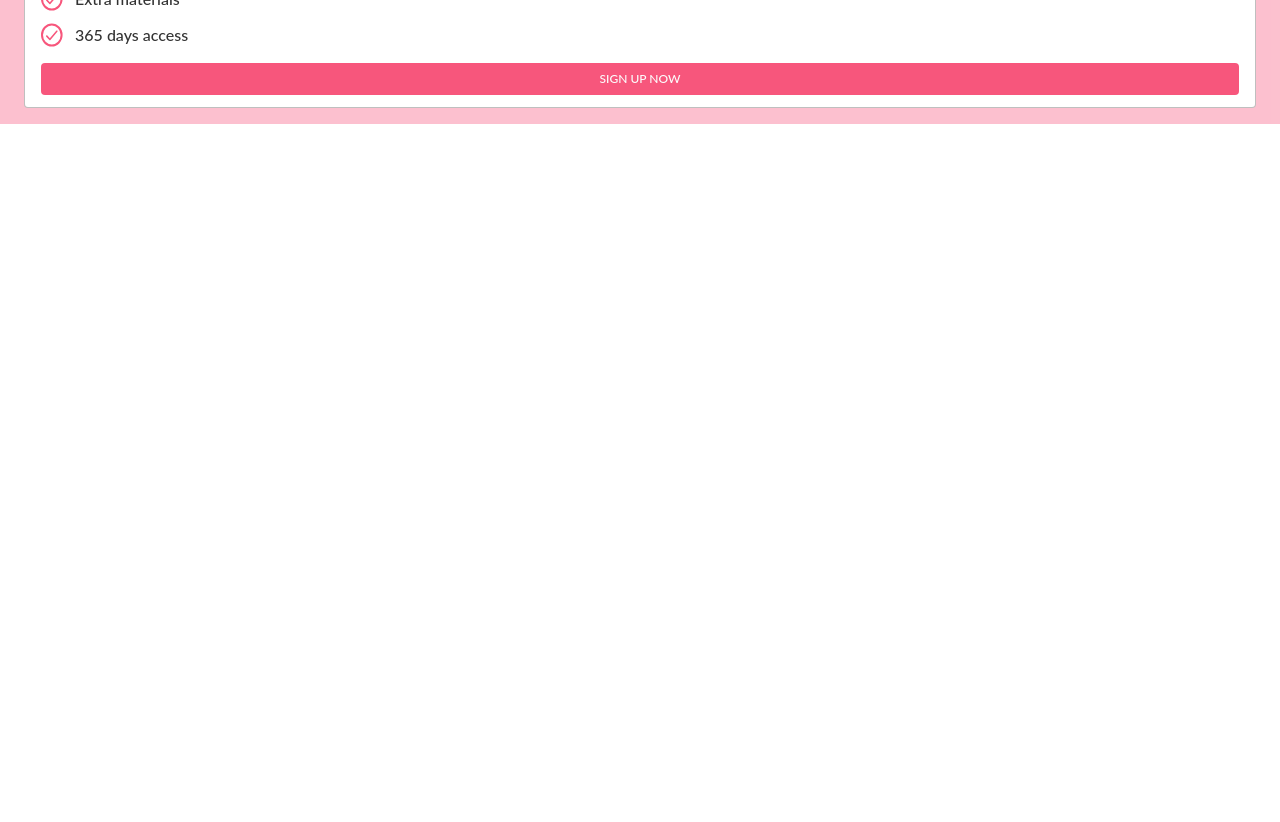
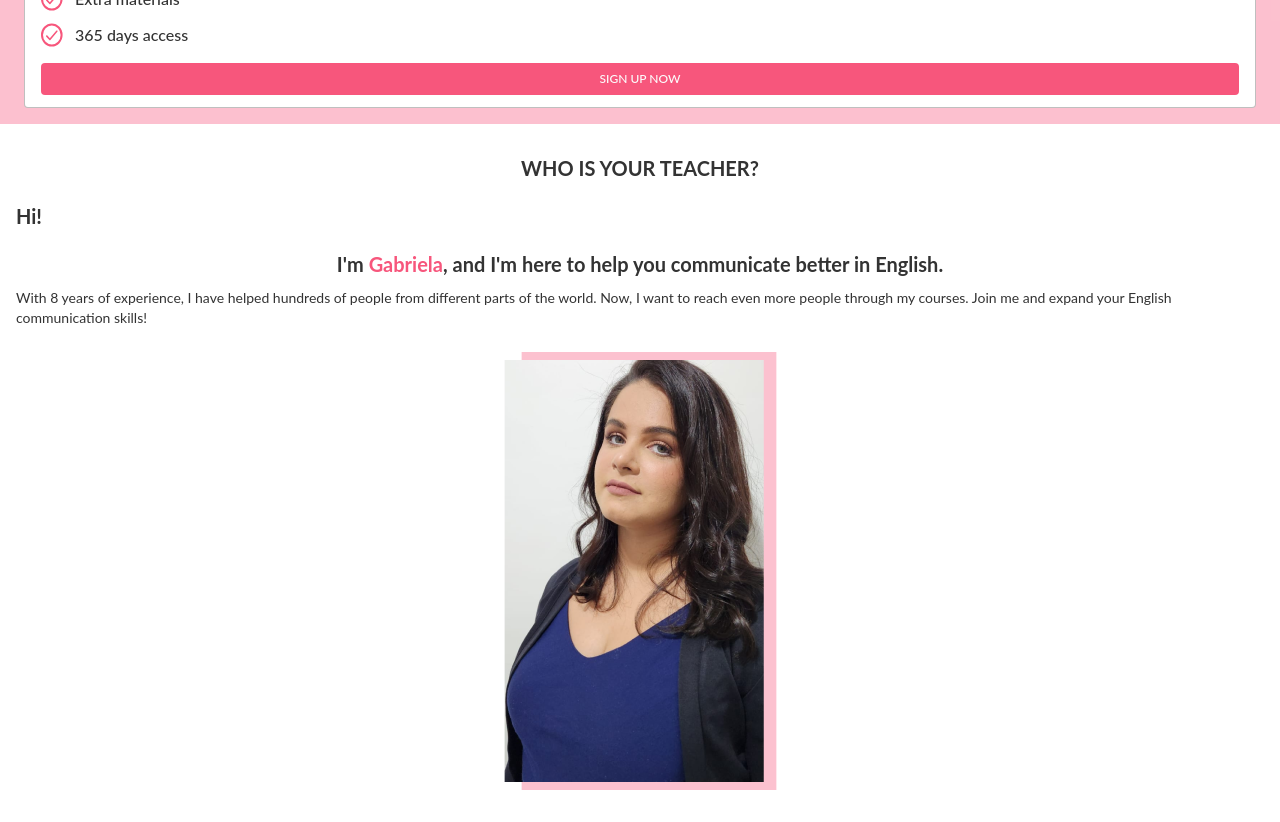
Before and after one commit to gabrielmulleer/english-with-gabriela, a React (Vite) app: page / in a window 1280 px wide. Shown: the part 2520-3342 px from the top of the page. Before the commit the page ends 2644 px from the top, so only its background shows below. Built offline with nearby package versions, Linux system fonts and the light colour scheme.

Commit message:
feat: add About section

```diff
--- a/src/App.tsx
+++ b/src/App.tsx
@@ -1,4 +1,5 @@
 import "./App.css";
+import About from "./app/About";
 import Benefits from "./app/Benefits";
 import Home from "./app/Home";
 import HowItWorks from "./app/HowItWorks";
@@ -11,6 +12,7 @@ function App() {
       <HowItWorks />
       <Benefits />
       <Plans />
+      <About />
     </>
   );
 }
--- /dev/null
+++ b/src/app/About/index.tsx
@@ -0,0 +1,25 @@
+import Profile from "../../lib/assets/images/Profile.png";
+export default function About() {
+  return (
+    <section
+      id="about"
+      className="px-4 py-4 mb-4 flex flex-col items-center justify-center"
+    >
+      <h2 className="text-xl/6 mb-6 mt-4 font-bold text-[#333333]">
+        WHO IS YOUR TEACHER?
+      </h2>
+      <p className="self-start mb-6 text-xl/6 font-bold text-[#333333]">Hi!</p>
+      <p className="text-start mb-3 text-xl/6 font-bold text-[#333333]">
+        I'm <span className="text-[#F7567C]">Gabriela</span>, and I'm here to
+        help you communicate better in English.
+      </p>
+      <p className="text-start mb-6 text-sm text-[#333333]">
+        With 8 years of experience, I have helped hundreds of people from
+        different parts of the world. Now, I want to reach even more people
+        through my courses. Join me and expand your English communication
+        skills!
+      </p>
+      <img src={Profile} alt="" />
+    </section>
+  );
+}
```
Also changed, not shown: src/lib/assets/images/Profile.png (added).
